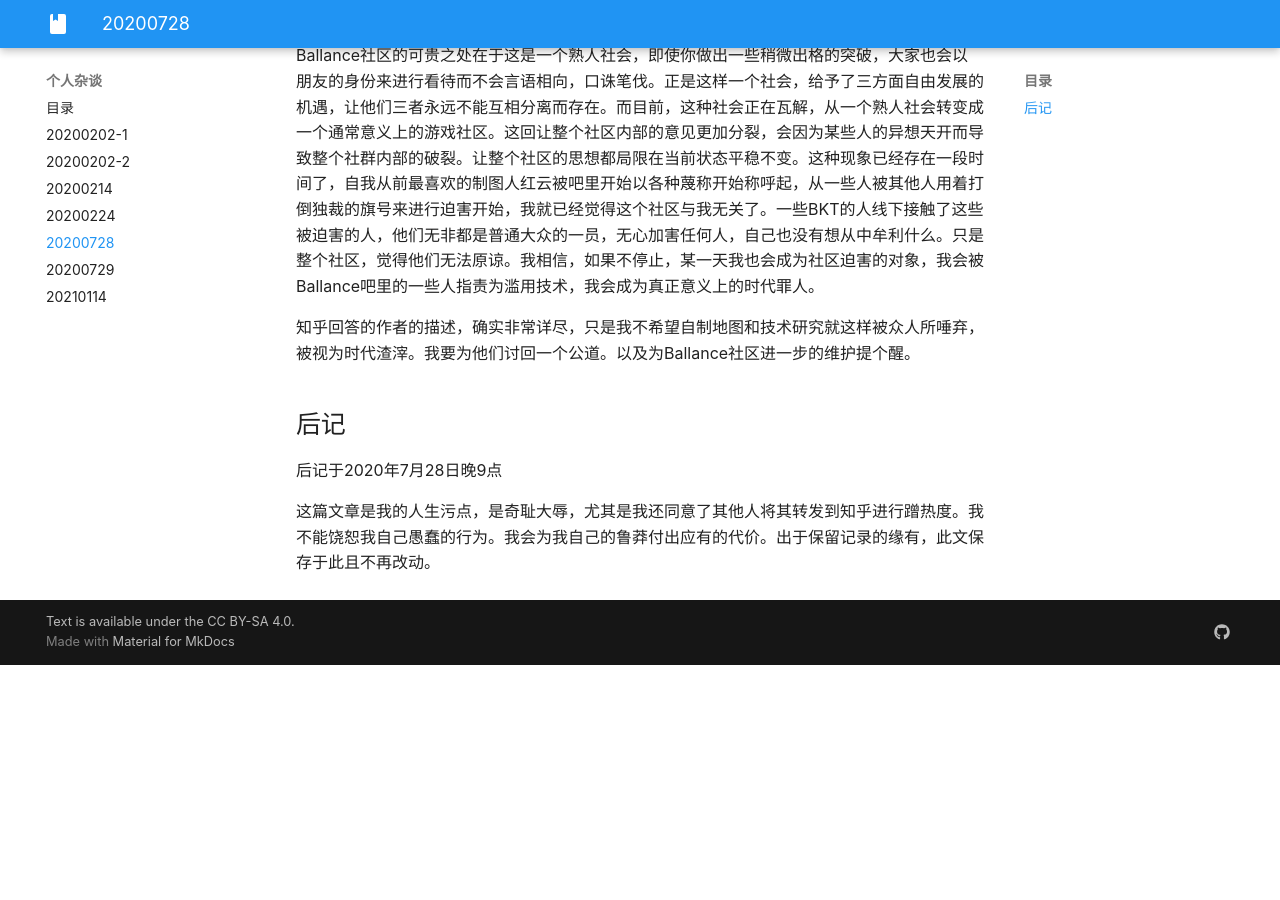
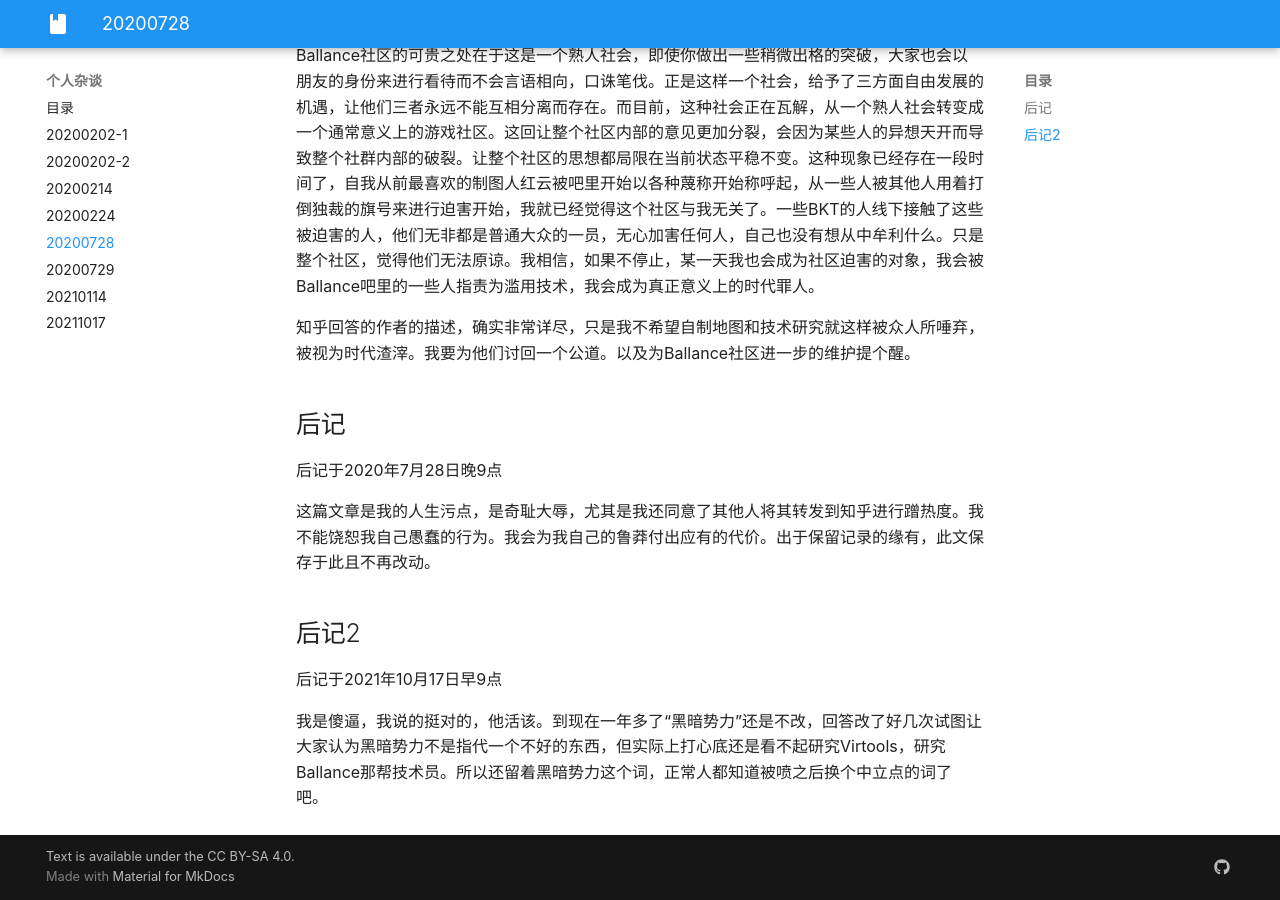
Before and after one commit to yyc12345/MyBlog, an MkDocs documentation site: the page built from docs/diary/20200728.md, in a window 1280 px wide and 900 px high, scrolled down 1915 px. Built offline with MkDocs 1.6.1 and Material for MkDocs 9.7.7, drawn with Linux system fonts in a browser that asks for light colours; before the commit the page ends 2580 px from its top, so only the background shows below that.

Commit message:
add new diary. fix a diary

```diff
--- a/docs/diary/20200728.md
+++ b/docs/diary/20200728.md
@@ -27,3 +27,9 @@ Ballance社区的可贵之处在于这是一个熟人社会，即使你做出一
 后记于2020年7月28日晚9点
 
 这篇文章是我的人生污点，是奇耻大辱，尤其是我还同意了其他人将其转发到知乎进行蹭热度。我不能饶恕我自己愚蠢的行为。我会为我自己的鲁莽付出应有的代价。出于保留记录的缘有，此文保存于此且不再改动。
+
+## 后记2
+
+后记于2021年10月17日早9点
+
+我是傻逼，我说的挺对的，他活该。到现在一年多了“黑暗势力”还是不改，回答改了好几次试图让大家认为黑暗势力不是指代一个不好的东西，但实际上打心底还是看不起研究Virtools，研究Ballance那帮技术员。所以还留着黑暗势力这个词，正常人都知道被喷之后换个中立点的词了吧。
--- a/mkdocs.yml
+++ b/mkdocs.yml
@@ -24,6 +24,7 @@ nav:
         - '20200728': 'diary/20200728.md'
         - '20200729': 'diary/20200729.md'
         - '20210114': 'diary/20210114.md'
+        - '20211017': 'diary/20211017.md'
 
 theme:
   name: 'material'
```
Also changed, not shown: docs/diary/20211017.md (added, +20 -0 lines), docs/diary/main.md (+1 -0 lines).
